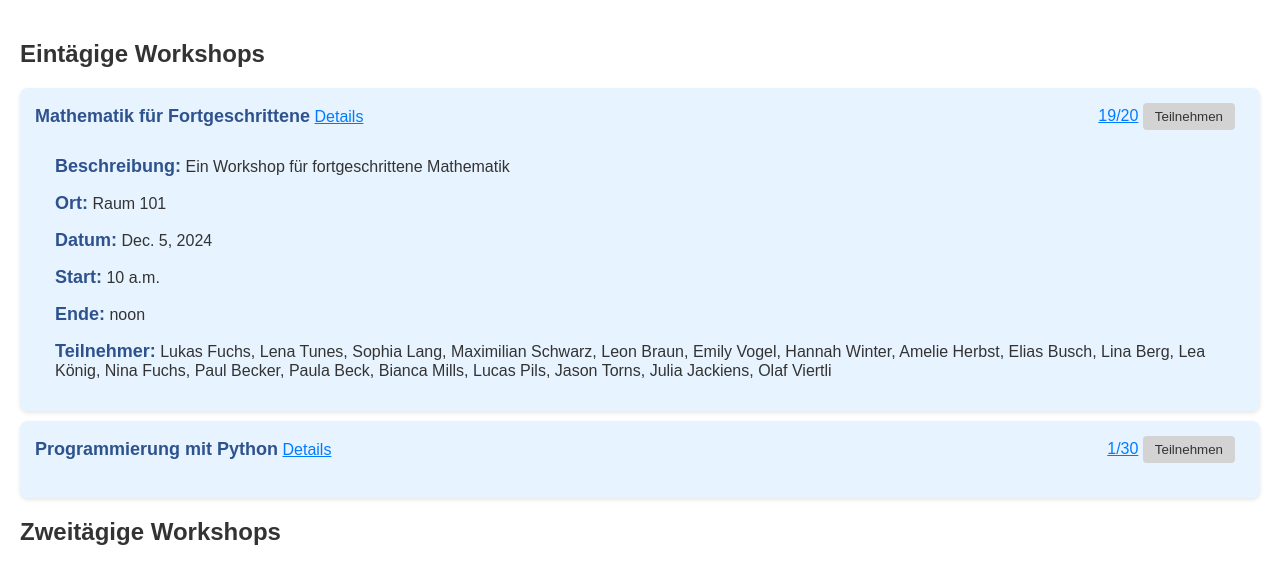
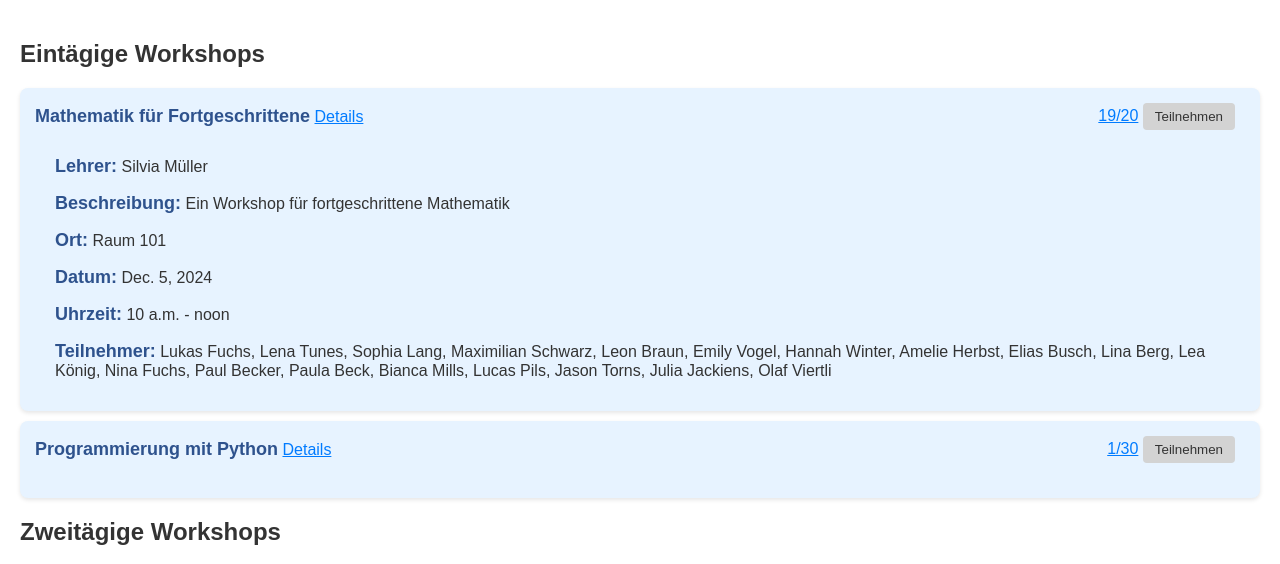
Before and after one commit to Pop-Ana/WP_Local_ana, a Django app: page /workshops/ in a window 1280 px wide, after a click on "Details". Shown: the part 105-669 px from the top of the page. Run offline with Django 5.2, Linux system fonts and the light colour scheme; data comes from the database, SQL or seed files in the repository.

Commit message:
anzeigen der zweitägige workshops hinzugefügt

```diff
--- a/myportal/workshopportal/workshops/templates/workshop_list.html
+++ b/myportal/workshopportal/workshops/templates/workshop_list.html
@@ -25,11 +25,11 @@
           </div>
         </div>
         <div id="details{{ forloop.counter }}" style="display: none; margin-top: 10px; padding-left: 20px;">
+          <p><strong>Lehrer:</strong> {{ workshop.teacher.name }}</p>
           <p><strong>Beschreibung:</strong> {{ workshop.description }}</p>
           <p><strong>Ort:</strong> {{ workshop.location }}</p>
           <p><strong>Datum:</strong> {{ workshop.date }}</p>
-          <p><strong>Start:</strong> {{ workshop.starttime }}</p>
-          <p><strong>Ende:</strong> {{ workshop.endtime }}</p>
+          <p><strong>Uhrzeit:</strong> {{ workshop.starttime }} - {{ workshop.endtime }}</p>
           <p><strong>Teilnehmer:</strong>
             {% for teilnahme in workshop.teilnahme_set.all %}
               {{ teilnahme.student.name }}{% if not forloop.last %}, {% endif %}
@@ -60,15 +60,16 @@
           </div>
         </div>
         <div id="detailsTwoDay{{ forloop.counter }}" style="display: none; margin-top: 10px; padding-left: 20px;">
+          <p><strong>Lehrer:</strong> {{ workshop.teacher.name }}</p>
           <p><strong>Beschreibung:</strong> {{ workshop.description }}</p>
           <p><strong>Ort:</strong> {{ workshop.location }}</p>
           <p><strong>Startdatum:</strong> {{ workshop.start_date }}</p>
           <p><strong>Enddatum:</strong> {{ workshop.end_date }}</p>
-          <p><strong>Tag 1 Start:</strong> {{ workshop.day1_start_time }}</p>
-          <p><strong>Tag 1 Ende:</strong> {{ workshop.day1_end_time }}</p>
-          {% if not workshop.overnight %}
-            <p><strong>Tag 2 Start:</strong> {{ workshop.day2_start_time }}</p>
-            <p><strong>Tag 2 Ende:</strong> {{ workshop.day2_end_time }}</p>
+          {% if workshop.overnight %}
+            <p><strong>Uhrzeit:</strong> {{ workshop.day1_start_time }} - {{ workshop.day1_end_time }}</p>
+          {% else %}
+            <p><strong>Tag 1:</strong> {{ workshop.day1_start_time }} - {{ workshop.day1_end_time }}</p>
+            <p><strong>Tag 2:</strong> {{ workshop.day2_start_time }} - {{ workshop.day2_end_time }}</p>
           {% endif %}
           <p><strong>Teilnehmer:</strong>
             {% for teilnahme in workshop.teilnahme_set.all %}
```
